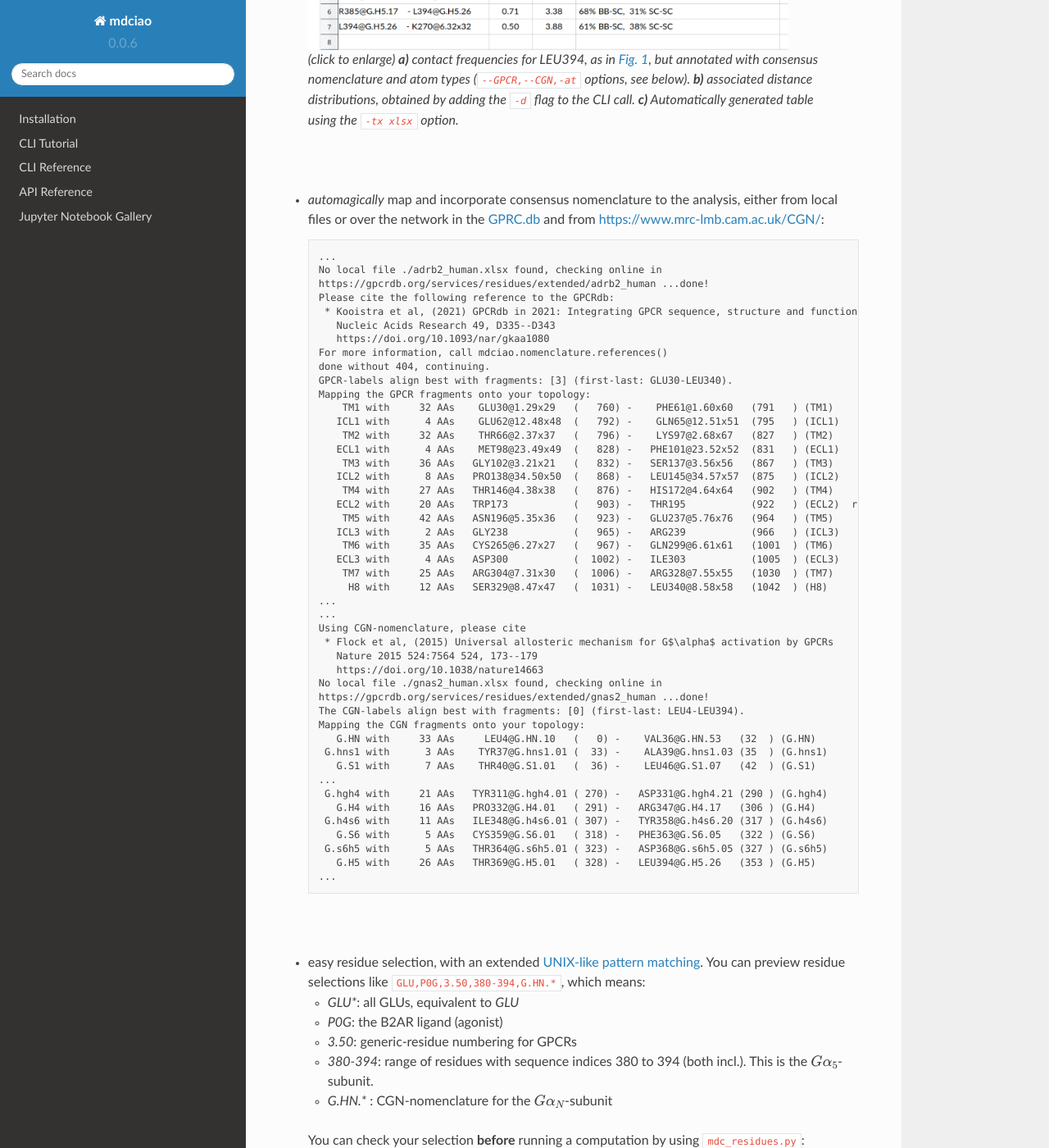
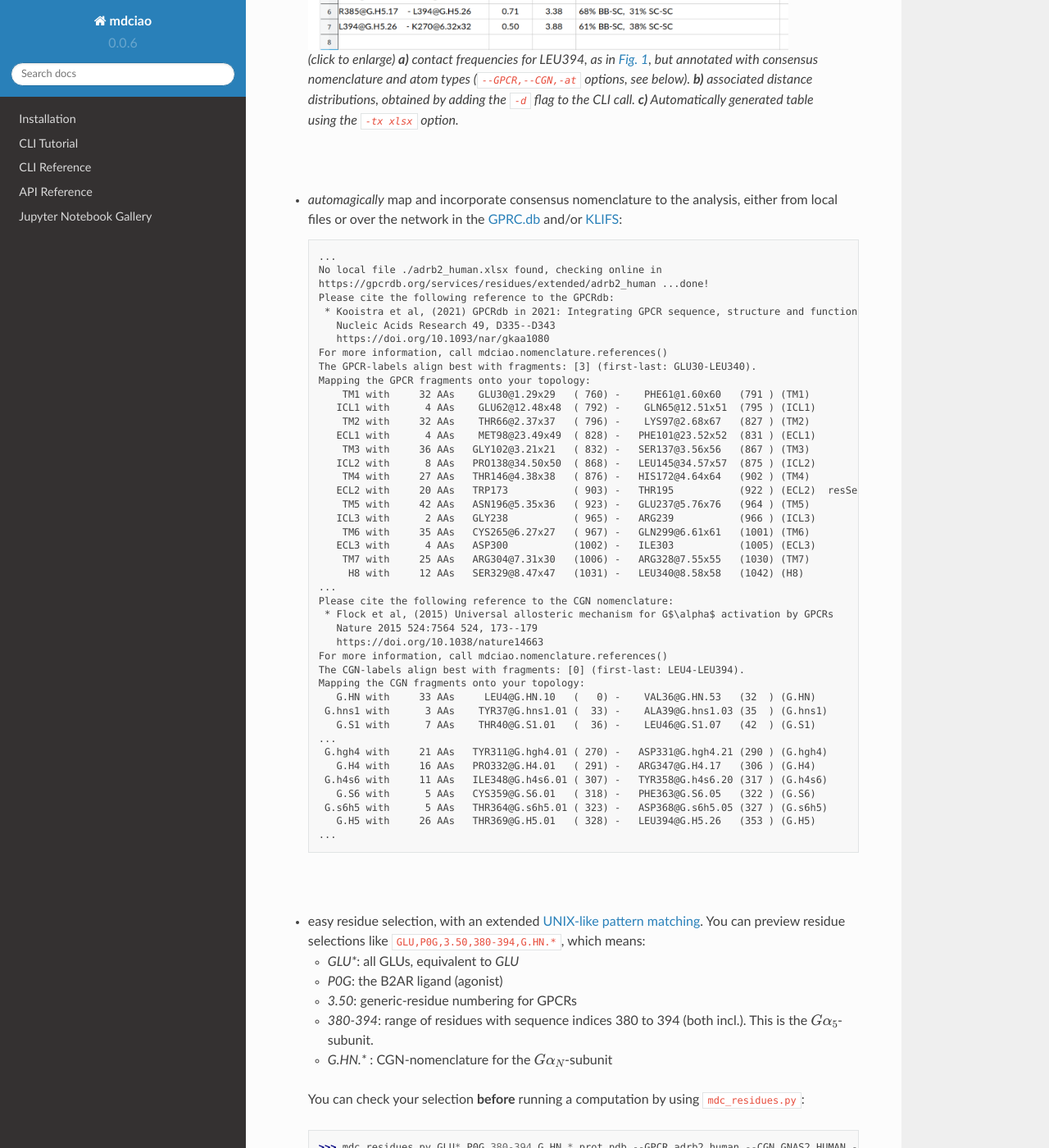
Before and after one commit to gph82/mdciao, a Sphinx documentation site: the page built from doc/highlights.rst, in a window 1280 px wide and 1400 px high, scrolled down 538 px. Shown: the whole window at 82% size. Built offline with Sphinx 7.4.7 and the Read the Docs theme 2.0.0, drawn with Linux system fonts in a browser that asks for light colours; pages that are not in the unit, such as notebooks, are missing from menus.

Commit message:
[docs and README] update some printouts, mention smaller API changes

```diff
--- a/README.rst
+++ b/README.rst
@@ -21,7 +21,7 @@
 * Kinases, via their `85 pocket-residue numbering scheme <https://doi.org/10.1021/JM400378W>`_.
 
 by either using local files or on-the-fly lookups of the `GPCRdb <https://gpcrdb.org/>`_
-and/or `<https://www.mrc-lmb.cam.ac.uk/CGN/>`_ and/or `KLIFS <https://klifs.net/>`_, respectively.
+and/or `KLIFS <https://klifs.net/>`_.
 
 Licenses
 ========
--- a/doc/api_stub.rst
+++ b/doc/api_stub.rst
@@ -12,4 +12,4 @@
 
 .. _api_note:
 .. note::
-   Whereas the command-line-tools tend to be more stable, the API might experience some changes until the first major release.
+   Whereas the command-line-tools tend to be more stable, the API might experience some minor changes until the first major release.
--- a/doc/highlights.rst
+++ b/doc/highlights.rst
@@ -20,7 +20,7 @@
   |nbspc|
 .. _consensus_HL:
 
-* *automagically* map and incorporate consensus nomenclature to the analysis, either from local files or over the network in the `GPRC.db <https://gpcrdb.org/>`_ and from `<https://www.mrc-lmb.cam.ac.uk/CGN/>`_::
+* *automagically* map and incorporate consensus nomenclature to the analysis, either from local files or over the network in the `GPRC.db <https://gpcrdb.org/>`_ and/or `KLIFS <https://klifs.net/>`_::
 
    ...
    No local file ./adrb2_human.xlsx found, checking online in
@@ -30,31 +30,28 @@
       Nucleic Acids Research 49, D335--D343
       https://doi.org/10.1093/nar/gkaa1080
    For more information, call mdciao.nomenclature.references()
-   done without 404, continuing.
-   GPCR-labels align best with fragments: [3] (first-last: GLU30-LEU340).
+   The GPCR-labels align best with fragments: [3] (first-last: GLU30-LEU340).
    Mapping the GPCR fragments onto your topology:
-       TM1 with     32 AAs    GLU30@1.29x29   (   760) -    PHE61@1.60x60   (791   ) (TM1)
-      ICL1 with      4 AAs    GLU62@12.48x48  (   792) -    GLN65@12.51x51  (795   ) (ICL1)
-       TM2 with     32 AAs    THR66@2.37x37   (   796) -    LYS97@2.68x67   (827   ) (TM2)
-      ECL1 with      4 AAs    MET98@23.49x49  (   828) -   PHE101@23.52x52  (831   ) (ECL1)
-       TM3 with     36 AAs   GLY102@3.21x21   (   832) -   SER137@3.56x56   (867   ) (TM3)
-      ICL2 with      8 AAs   PRO138@34.50x50  (   868) -   LEU145@34.57x57  (875   ) (ICL2)
-       TM4 with     27 AAs   THR146@4.38x38   (   876) -   HIS172@4.64x64   (902   ) (TM4)
-      ECL2 with     20 AAs   TRP173           (   903) -   THR195           (922   ) (ECL2)  resSeq jumps
-       TM5 with     42 AAs   ASN196@5.35x36   (   923) -   GLU237@5.76x76   (964   ) (TM5)
-      ICL3 with      2 AAs   GLY238           (   965) -   ARG239           (966   ) (ICL3)
-       TM6 with     35 AAs   CYS265@6.27x27   (   967) -   GLN299@6.61x61   (1001  ) (TM6)
-      ECL3 with      4 AAs   ASP300           (  1002) -   ILE303           (1005  ) (ECL3)
-       TM7 with     25 AAs   ARG304@7.31x30   (  1006) -   ARG328@7.55x55   (1030  ) (TM7)
-        H8 with     12 AAs   SER329@8.47x47   (  1031) -   LEU340@8.58x58   (1042  ) (H8)
+       TM1 with     32 AAs    GLU30@1.29x29   ( 760) -    PHE61@1.60x60   (791 ) (TM1)
+      ICL1 with      4 AAs    GLU62@12.48x48  ( 792) -    GLN65@12.51x51  (795 ) (ICL1)
+       TM2 with     32 AAs    THR66@2.37x37   ( 796) -    LYS97@2.68x67   (827 ) (TM2)
+      ECL1 with      4 AAs    MET98@23.49x49  ( 828) -   PHE101@23.52x52  (831 ) (ECL1)
+       TM3 with     36 AAs   GLY102@3.21x21   ( 832) -   SER137@3.56x56   (867 ) (TM3)
+      ICL2 with      8 AAs   PRO138@34.50x50  ( 868) -   LEU145@34.57x57  (875 ) (ICL2)
+       TM4 with     27 AAs   THR146@4.38x38   ( 876) -   HIS172@4.64x64   (902 ) (TM4)
+      ECL2 with     20 AAs   TRP173           ( 903) -   THR195           (922 ) (ECL2)  resSeq jumps
+       TM5 with     42 AAs   ASN196@5.35x36   ( 923) -   GLU237@5.76x76   (964 ) (TM5)
+      ICL3 with      2 AAs   GLY238           ( 965) -   ARG239           (966 ) (ICL3)
+       TM6 with     35 AAs   CYS265@6.27x27   ( 967) -   GLN299@6.61x61   (1001) (TM6)
+      ECL3 with      4 AAs   ASP300           (1002) -   ILE303           (1005) (ECL3)
+       TM7 with     25 AAs   ARG304@7.31x30   (1006) -   ARG328@7.55x55   (1030) (TM7)
+        H8 with     12 AAs   SER329@8.47x47   (1031) -   LEU340@8.58x58   (1042) (H8)
    ...
-   ...
-   Using CGN-nomenclature, please cite
+   Please cite the following reference to the CGN nomenclature:
     * Flock et al, (2015) Universal allosteric mechanism for G$\alpha$ activation by GPCRs
       Nature 2015 524:7564 524, 173--179
       https://doi.org/10.1038/nature14663
-   No local file ./gnas2_human.xlsx found, checking online in
-   https://gpcrdb.org/services/residues/extended/gnas2_human ...done!
+   For more information, call mdciao.nomenclature.references()
    The CGN-labels align best with fragments: [0] (first-last: LEU4-LEU394).
    Mapping the CGN fragments onto your topology:
       G.HN with     33 AAs     LEU4@G.HN.10   (   0) -    VAL36@G.HN.53   (32  ) (G.HN)
--- a/doc/index.rst
+++ b/doc/index.rst
@@ -27,7 +27,7 @@
 * Kinases, via their `85 pocket-residue numbering scheme <https://doi.org/10.1021/JM400378W>`_.
 
 by either using local files or on-the-fly lookups of the `GPCRdb <https://gpcrdb.org/>`_
-and/or `<https://www.mrc-lmb.cam.ac.uk/CGN/>`_ and/or `KLIFS <https://klifs.net/>`_, respectively.
+and/or `KLIFS <https://klifs.net/>`_.
 
 Basic Principle
 ---------------
```
